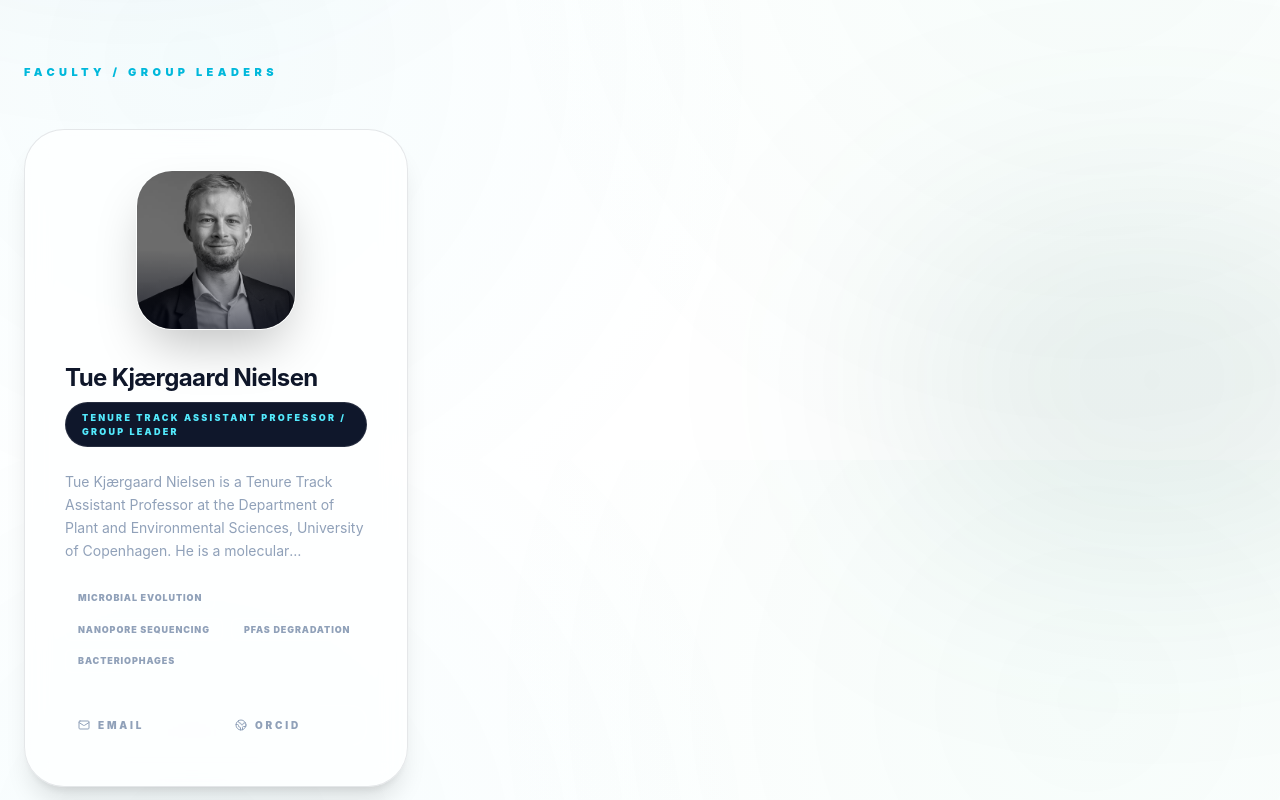
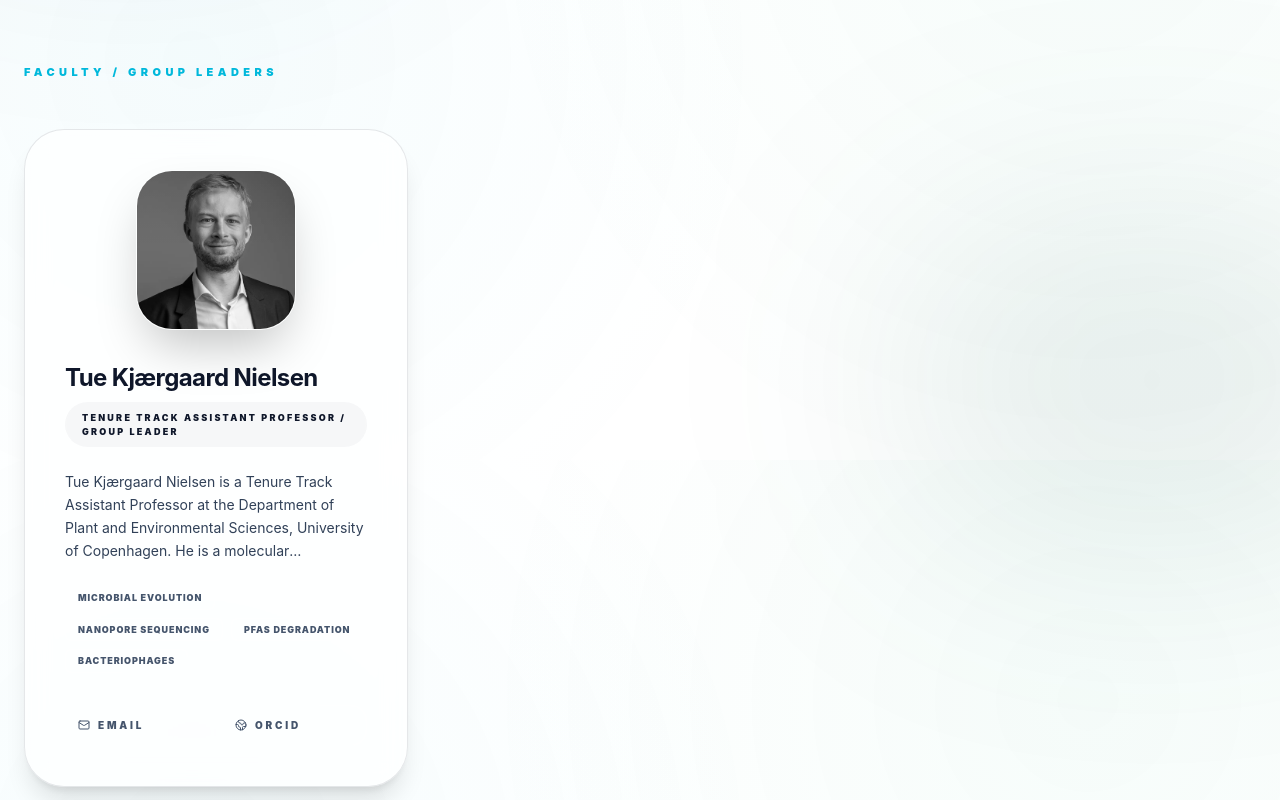
Before and after one commit to KU-MGB/KU-MGB.github.io, a Next.js app: page /people in a window 1280 px wide. Shown: the part 340-1140 px from the top of the page. Built offline with nearby package versions, Linux system fonts and the light colour scheme.

Commit message:
[2026-05-30 16:42:13] Update: minor

```diff
--- a/src/components/people/PeopleGrid.tsx
+++ b/src/components/people/PeopleGrid.tsx
@@ -49,37 +49,40 @@ export default function PeopleGrid({ people }: { people: any[] }) {
                   <motion.div
                     key={person.id}
                     whileHover={{ y: -8 }}
-                    className="glass-panel p-10 rounded-[40px] border border-white/10 bg-slate-950/80 shadow-xl transition-all duration-500"
+                    className="glass-panel p-10 rounded-[40px] super-card-hover shadow-xl transition-all duration-500 group relative overflow-hidden"
                   >
+                    {/* decorative blob that appears on hover */}
+                    <div className="absolute top-0 right-0 w-24 h-24 bg-cyan-500/6 blur-3xl rounded-full opacity-0 group-hover:opacity-100 transition-opacity pointer-events-none" />
+
                     {person.avatar ? (
-                      <div className="relative mx-auto mb-8 w-40 h-40 rounded-[36px] overflow-hidden border border-white/10 shadow-2xl">
+                      <div className="relative mx-auto mb-8 w-40 h-40 rounded-[36px] overflow-hidden border border-white/10 shadow-2xl group-hover:border-cyan-500/40 transition-all">
                         <img
                           src={person.avatar}
                           alt={person.name}
                           decoding="async"
                           loading="lazy"
-                          className="w-full h-full object-cover grayscale transition duration-700 hover:grayscale-0"
+                          className="w-full h-full object-cover grayscale transition duration-700 group-hover:grayscale-0 group-hover:scale-105"
                         />
-                        <div className="absolute inset-0 bg-gradient-to-t from-slate-950/60 via-transparent" />
+                        <div className="absolute inset-0 bg-gradient-to-t from-transparent via-transparent to-black/5 pointer-events-none" />
                       </div>
                     ) : null}
 
-                    <h3 className="text-2xl font-bold text-foreground mb-2 tracking-tight">{person.name}</h3>
-                    <div className="inline-flex items-center rounded-full border border-white/10 bg-slate-900 px-4 py-2 text-[9px] font-black uppercase tracking-[0.25em] text-cyan-300 mb-6">
+                    <h3 className="text-2xl font-bold text-foreground mb-2 tracking-tight group-hover:text-cyan-400 transition-colors">{person.name}</h3>
+                    <div className="inline-flex items-center rounded-full px-4 py-2 text-[9px] font-black uppercase tracking-[0.25em] mb-6 bg-foreground/[0.03] border border-white/6 text-foreground">
                       {person.role}
                     </div>
 
-                    <p className="text-slate-400 text-sm leading-relaxed mb-6 line-clamp-4">{person.content}</p>
+                    <p className="text-slate-700 dark:text-slate-400 text-sm leading-relaxed mb-6 line-clamp-4">{person.content}</p>
 
                     <div className="flex flex-wrap gap-2 mb-8">
                       {person.tags?.map((tag: string) => (
-                        <span key={tag} className="text-[9px] uppercase tracking-widest font-black px-3 py-1 rounded-md bg-white/5 text-slate-400 border border-white/5 transition-colors">
+                        <span key={tag} className="text-[9px] uppercase tracking-widest font-black px-3 py-1 rounded-md bg-white/5 dark:bg-white/5 text-slate-600 dark:text-slate-400 border border-white/5 transition-colors">
                           {tag}
                         </span>
                       ))}
                     </div>
 
-                    <div className="grid grid-cols-2 gap-3 text-[10px] font-black uppercase tracking-[0.28em] text-slate-400">
+                    <div className="grid grid-cols-2 gap-3 text-[10px] font-black uppercase tracking-[0.28em] text-slate-600 dark:text-slate-300">
                       {person.email && (
                         <a href={`mailto:${person.email}`} className="flex items-center gap-2 rounded-2xl border border-white/10 bg-white/5 px-3 py-3 hover:border-cyan-500/30 hover:text-cyan-300 transition-all">
                           <Mail size={12} /> {t("people.contact.email")}
```
Also changed, not shown: 1 other file (tests, documents, lock files or other folders).
